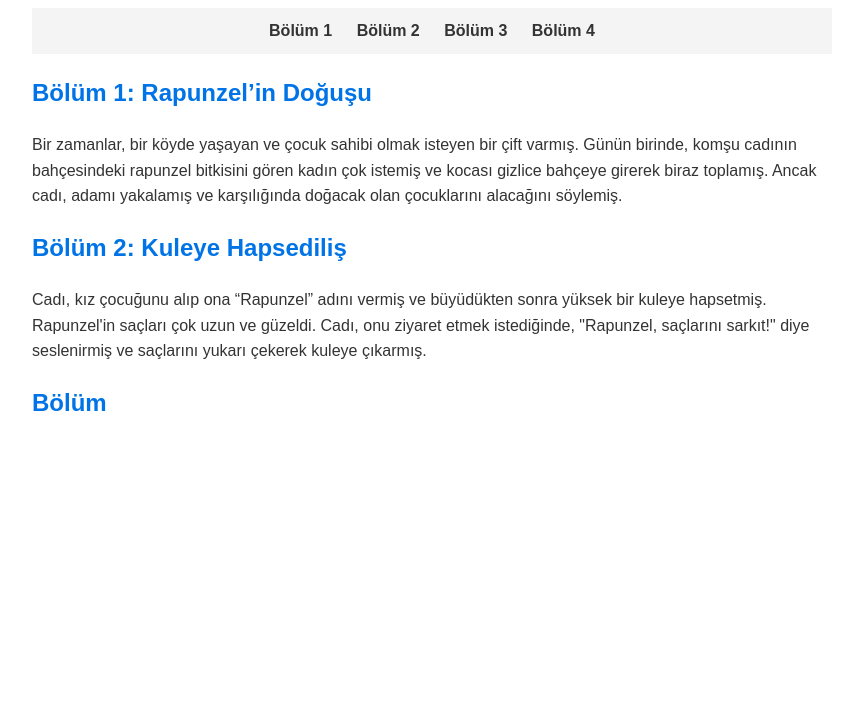
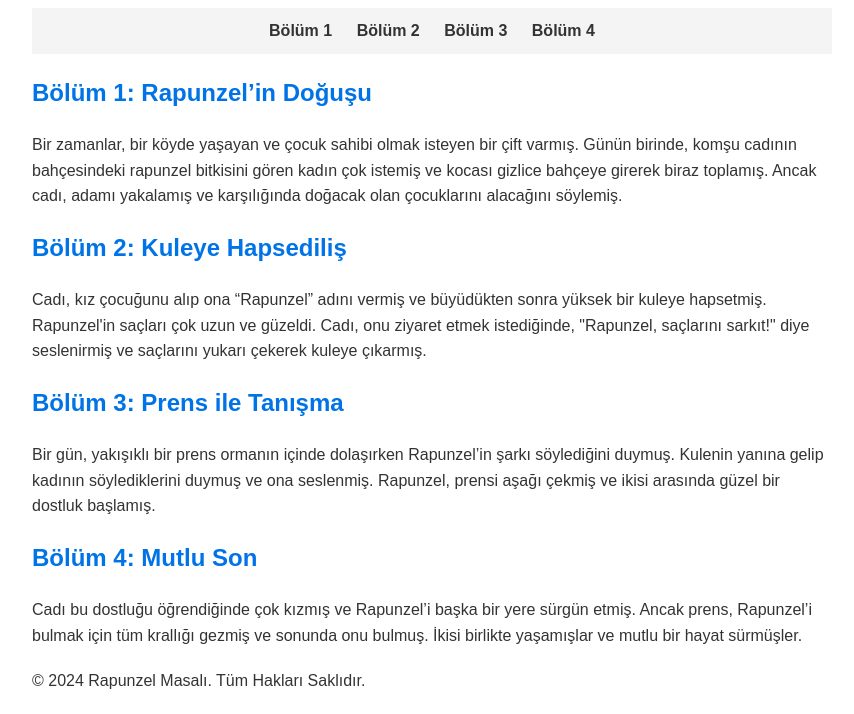
Before and after one commit to ZeynepTarkay/zeyneptarkay, a plain HTML site: page hafta1.html in a window 1280 px wide. Shown: the part 86-800 px from the top of the page, without its empty margins (208-1062 px from the left). Drawn offline with Linux system fonts and the light colour scheme.

Commit message:
Update hafta1.html

```diff
--- a/hafta1.html
+++ b/hafta1.html
@@ -57,4 +57,18 @@
     </section>
 
     <section id="bolum3">
-        <h2>Bölüm
+        <h2>Bölüm 3: Prens ile Tanışma</h2>
+        <p>Bir gün, yakışıklı bir prens ormanın içinde dolaşırken Rapunzel’in şarkı söylediğini duymuş. Kulenin yanına gelip kadının söylediklerini duymuş ve ona seslenmiş. Rapunzel, prensi aşağı çekmiş ve ikisi arasında güzel bir dostluk başlamış.</p>
+    </section>
+
+    <section id="bolum4">
+        <h2>Bölüm 4: Mutlu Son</h2>
+        <p>Cadı bu dostluğu öğrendiğinde çok kızmış ve Rapunzel’i başka bir yere sürgün etmiş. Ancak prens, Rapunzel’i bulmak için tüm krallığı gezmiş ve sonunda onu bulmuş. İkisi birlikte yaşamışlar ve mutlu bir hayat sürmüşler.</p>
+    </section>
+
+    <footer>
+        <p>© 2024 Rapunzel Masalı. Tüm Hakları Saklıdır.</p>
+    </footer>
+
+</body>
+</html>
```
